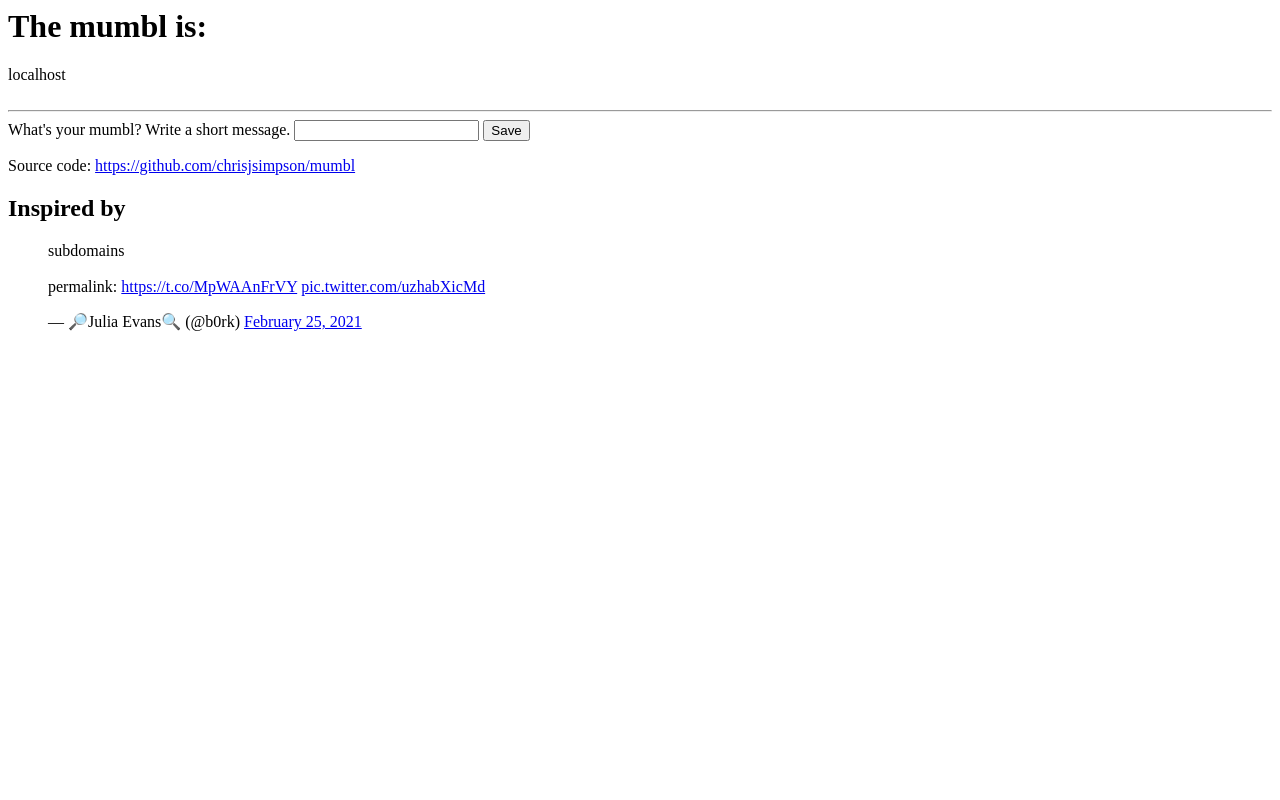
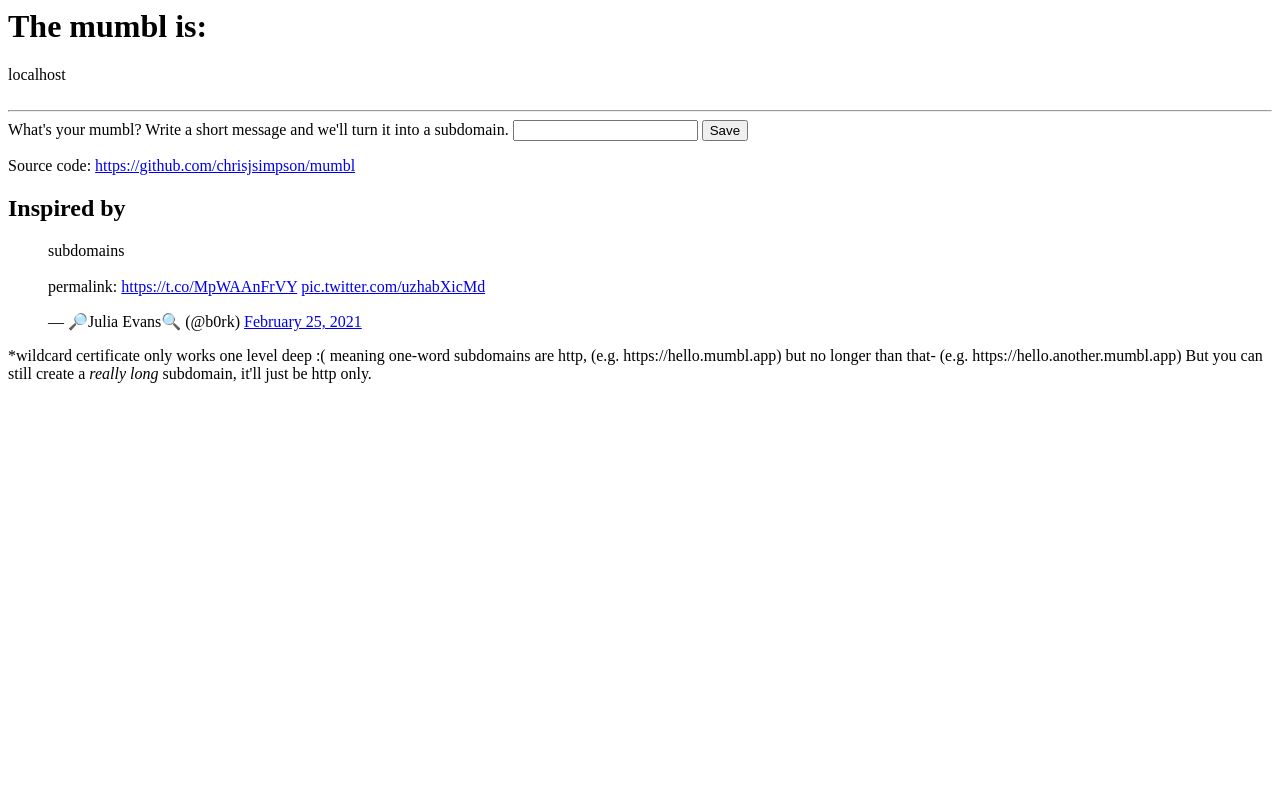
Before and after one commit to chrisjsimpson/mumbl, a Flask app: page / in a window 1280 px wide. Run offline with Flask 2, Linux system fonts and the light colour scheme; some libraries are stand-ins or nearby versions.

Commit message:
update note

```diff
--- a/templates/form.html
+++ b/templates/form.html
@@ -9,7 +9,7 @@
 
 <form method="POST" action="/">
 
-What's your  mumbl? Write a short message.
+What's your mumbl? Write a short message and we'll turn it into a subdomain.
 <input name="text" />
 
 <input type="submit" value="Save" />
@@ -30,6 +30,10 @@ document.getElementById('update').textContent = document.location.host.replace("
 }
 </script>
 
+*wildcard certificate only works one level deep :( meaning one-word subdomains are http,
+(e.g. https://hello.mumbl.app) but no longer than that- (e.g. https://hello.another.mumbl.app)
+But you can still create a <em>really long</em> subdomain, it'll just be http only.
+
 </body>
 
 </html>
```
